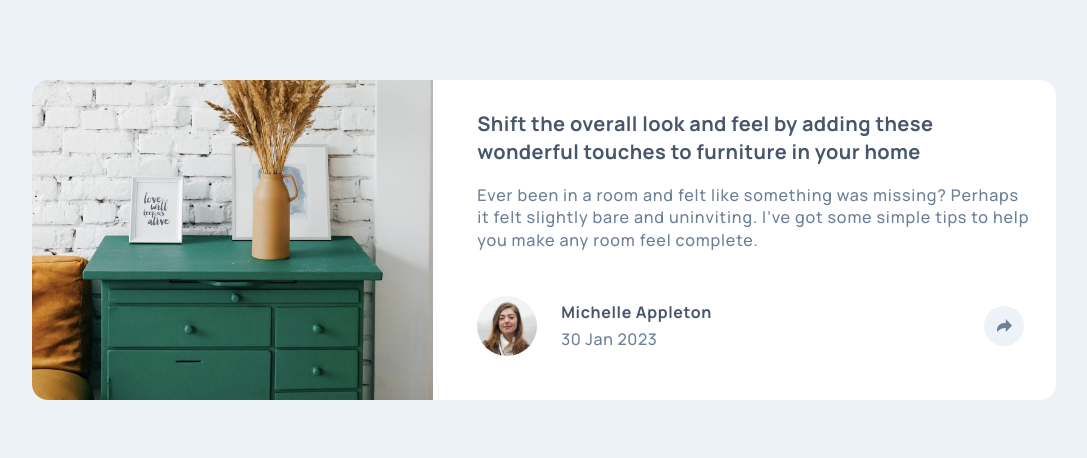
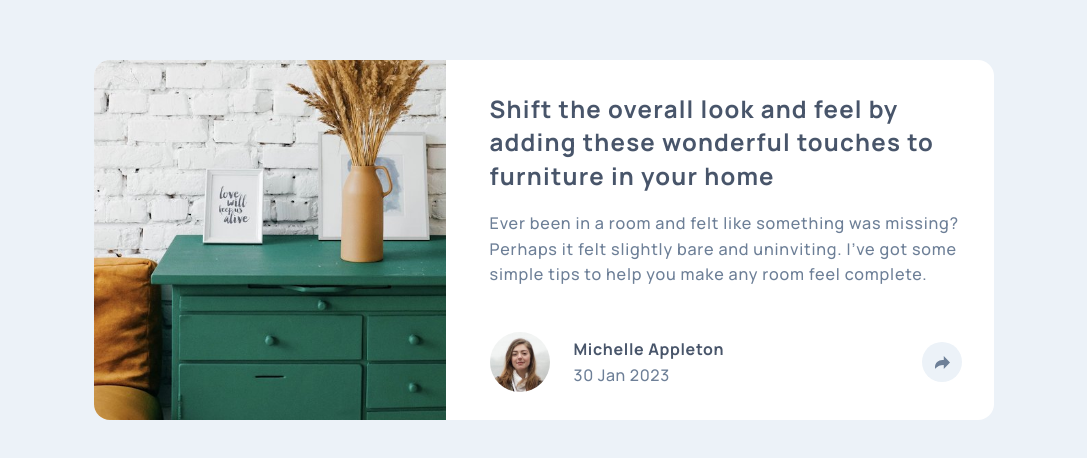
Before and after one commit to WebDevMirza/article-preview, a React (Vite) app: page / in a window 1280 px wide. Shown: the part 160-618 px from the top of the page, without its empty margins (96-1183 px from the left). Built offline with nearby package versions, Linux system fonts and the light colour scheme.

Commit message:
desktop issue solved

```diff
--- a/src/App.css
+++ b/src/App.css
@@ -61,3 +61,9 @@ main {
 .card-avatar {
   margin-bottom: 1.75rem;
 }
+
+@media (min-width: 1024px) {
+  .card-body {
+    margin-top: 1rem;
+  }
+}
--- a/src/compo/card.css
+++ b/src/compo/card.css
@@ -78,22 +78,35 @@
 
 @media (min-width: 1024px) {
   .wrapper-card {
-    max-width: 1024px;
+    max-width: 900px;
     width: 80%;
 
     flex-direction: row;
+    align-items: stretch;
   }
 
   .card-img {
     width: 40%;
+    display: flex;
+    align-items: stretch;
   }
 
   .card-img img {
     aspect-ratio: unset;
-    object-fit: fill;
+    object-fit: cover;
+    object-position: 0 0;
   }
 
   .card-body {
     width: 60%;
   }
+
+  .card-title {
+    font-size: 1.5rem;
+    letter-spacing: 0.05em;
+  }
+
+  .card-text {
+    line-height: 1.6;
+  }
 }
```
